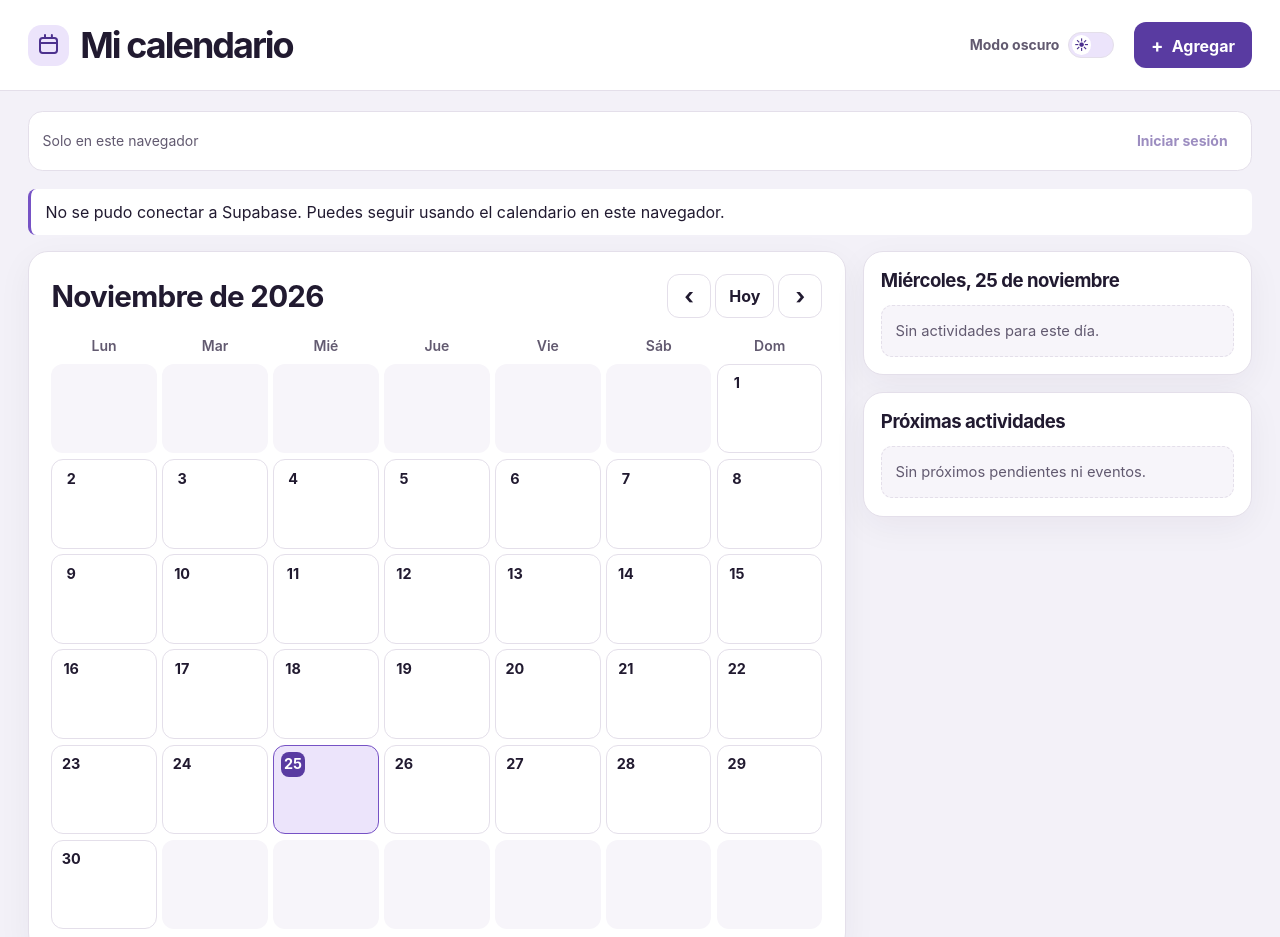
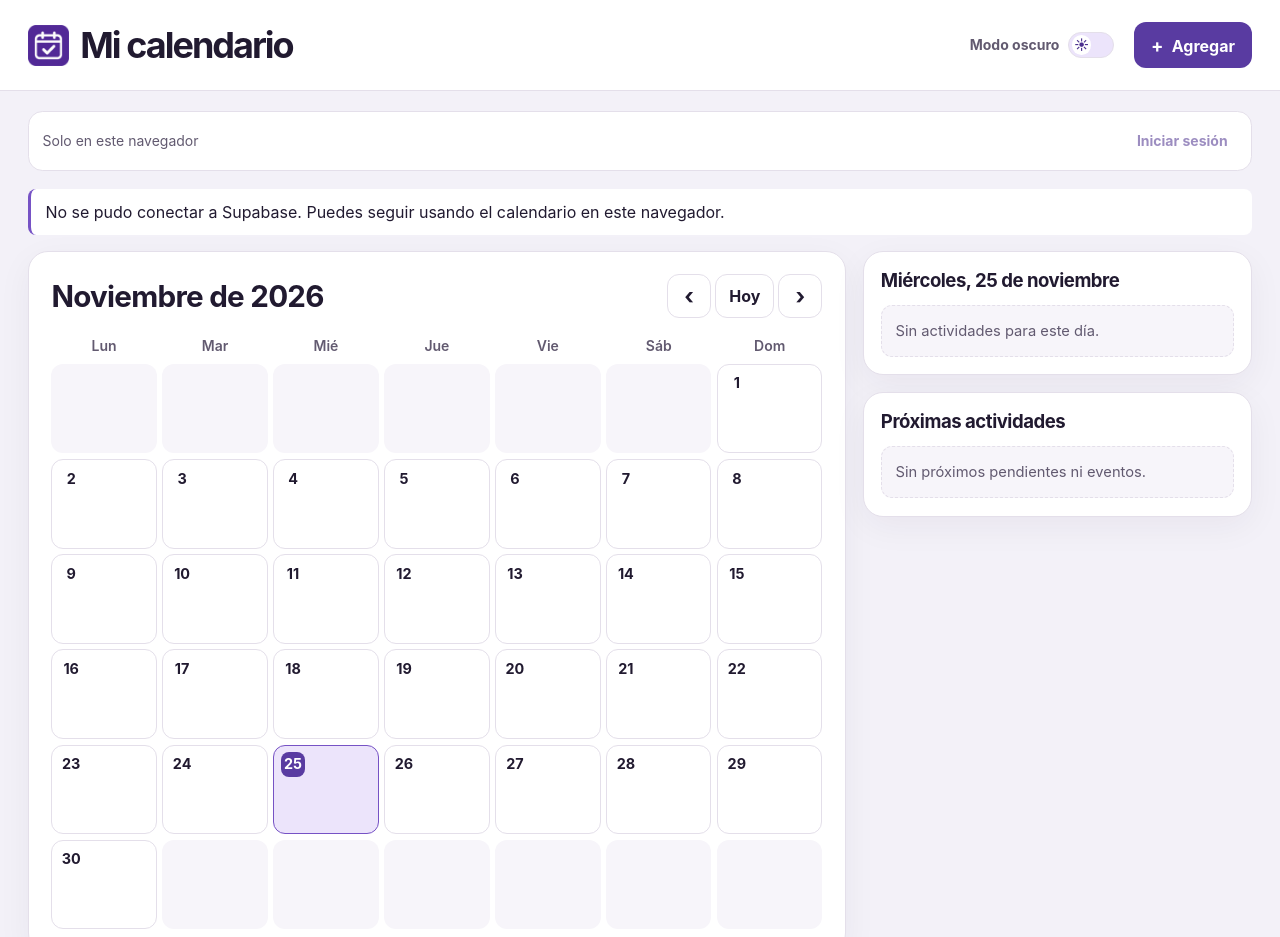
Before and after one commit to valenzueladelarzesolicitudes-droid/QUE-PASO-, a plain HTML site: page index.html in a window 1280 px wide. Shown: the top 937 px of the page. Drawn offline with nearby package versions, Linux system fonts and the light colour scheme.

Commit message:
Agrega el logo y los iconos de Mi calendario

```diff
--- a/calendar.css
+++ b/calendar.css
@@ -96,38 +96,11 @@ h2 { font-size: 1.16rem; line-height: 1.2; letter-spacing: -.025em }
 }
 .brand { gap: .72rem }
 .brand-mark {
+  display: block;
   width: 2.55rem;
+  height: auto;
   aspect-ratio: 1;
-  display: grid;
-  place-items: center;
   flex: none;
-  border-radius: .84rem;
-  background: var(--accent-soft);
-  color: var(--accent-text);
-}
-.calendar-icon {
-  position: relative;
-  width: 1.15rem;
-  height: 1.05rem;
-  border: 2px solid currentColor;
-  border-radius: .23rem;
-}
-.calendar-icon::before {
-  content: "";
-  position: absolute;
-  inset: .19rem 0 auto;
-  border-top: 2px solid currentColor;
-}
-.calendar-icon::after {
-  content: "";
-  position: absolute;
-  top: -.29rem;
-  left: .19rem;
-  width: .13rem;
-  height: .32rem;
-  background: currentColor;
-  border-radius: .1rem;
-  box-shadow: .43rem 0 currentColor;
 }
 .header-actions { justify-content: flex-end }
 #add { white-space: nowrap; padding-inline: 1rem }
@@ -373,7 +346,7 @@ input:not([type="checkbox"]), select {
   .header-inner, main { width: calc(100% - 1.25rem) }
   .header-inner { min-height: 4.5rem; gap: .45rem; flex-wrap: wrap }
   .brand { gap: .48rem }
-  .brand-mark { width: 1.9rem; border-radius: .63rem }
+  .brand-mark { width: 1.9rem }
   .header-actions { gap: .15rem; margin-inline-start: auto }
   .theme-switch { padding-inline: .28rem }
   #add { padding-inline: .54rem; font-size: .86rem }
--- a/index.html
+++ b/index.html
@@ -5,6 +5,9 @@
 <meta name="viewport" content="width=device-width, initial-scale=1">
 <meta name="theme-color" content="#f3f1f8">
 <title>Mi calendario</title>
+<link rel="icon" type="image/png" sizes="32x32" href="./assets/favicon-32.png">
+<link rel="apple-touch-icon" sizes="180x180" href="./assets/apple-touch-icon.png">
+<link rel="manifest" href="./calendar.webmanifest">
 <script>
   (() => {
     let preference;
@@ -14,13 +17,13 @@
       : window.matchMedia?.('(prefers-color-scheme: dark)').matches ? 'dark' : 'light';
   })();
 </script>
-<link rel="stylesheet" href="./calendar.css?v=1">
+<link rel="stylesheet" href="./calendar.css?v=2">
 </head>
 <body>
 <header class="app-header">
   <div class="header-inner">
     <div class="brand">
-      <span class="brand-mark" aria-hidden="true"><span class="calendar-icon"></span></span>
+      <img class="brand-mark" src="./assets/logo.png" width="96" height="96" alt="">
       <h1>Mi calendario</h1>
     </div>
     <div class="header-actions">
```
Also changed, not shown: assets/apple-touch-icon.png (added), assets/favicon-32.png (added), assets/icon-192.png (added), assets/icon-512.png (added), assets/logo.png (added), calendar.webmanifest (added).
